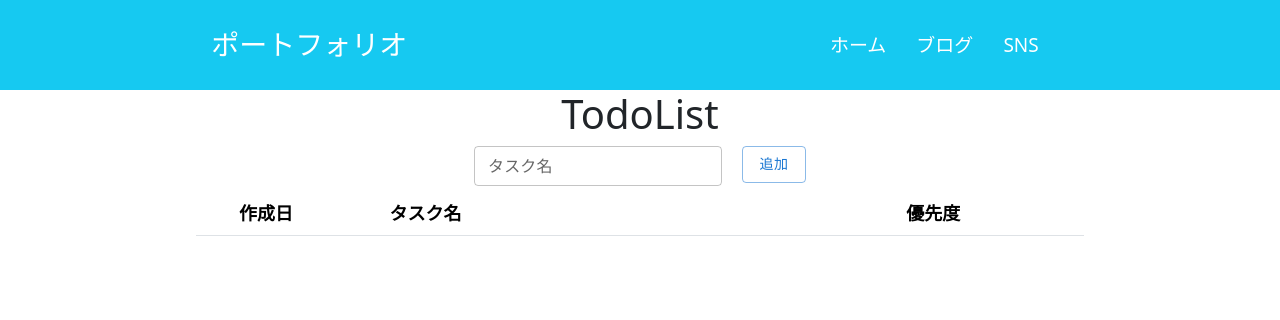
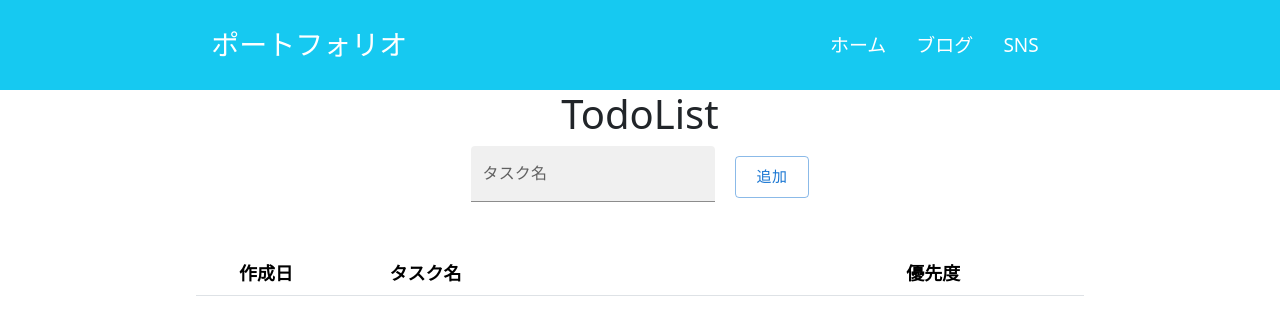
Before and after one commit to rin1351206/portfolio-app, a React (Create React App) app: page /todos in a window 1280 px wide. Shown: the top 320 px of the page. Built offline with nearby package versions, Linux system fonts and the light colour scheme.

Commit message:
Todo制限・レイアウト整理

```diff
--- /dev/null
+++ b/cspell.json
@@ -0,0 +1,3 @@
+{
+    "ignoreWords": ["todocontent"]
+}
--- a/package.json
+++ b/package.json
@@ -3,15 +3,19 @@
   "version": "0.1.0",
   "private": true,
   "dependencies": {
+    "@date-io/date-fns": "^3.0.0",
     "@emotion/react": "^11.11.3",
     "@emotion/styled": "^11.11.0",
     "@mui/icons-material": "^5.15.10",
     "@mui/material": "^5.15.11",
     "@mui/styled-engine-sc": "^6.0.0-alpha.17",
+    "@mui/x-date-pickers": "^6.19.5",
+    "@mui/x-date-pickers-pro": "^6.19.5",
     "@testing-library/jest-dom": "^6.4.2",
     "@testing-library/react": "^14.2.1",
     "@testing-library/user-event": "^14.5.2",
     "bootstrap": "^5.3.2",
+    "date-fns": "^3.3.1",
     "react": "^18.2.0",
     "react-bootstrap": "^2.10.1",
     "react-dom": "^18.2.0",
--- a/src/App.css
+++ b/src/App.css
@@ -94,18 +94,8 @@ body {
   height: 100vh;
 }
 
-.inputForm {
-  width: 80vh;
-  margin: 0 auto;
-  text-align: center;
-  position: relative;
-}
-
-.inputForm input {
-  width: 15rem;
-  height: 1.7rem;
-  padding: 0.5rem;
-  border: none;
+.input-form{
+  min-height: 80px;
 }
 
 .todoList {
--- a/src/components/Todos/InputForm.jsx
+++ b/src/components/Todos/InputForm.jsx
@@ -2,14 +2,15 @@ import React, {useState} from 'react'
 import Button from '@mui/material/Button';
 import TextField from '@mui/material/TextField';
 
-
 export const InputForm = ({taskList, setTaskList}) => {
-  const [inputText, setInputText] = useState("");
+  const [inputText, setInputText] = useState('');
+  const [error, setError] = useState(false);
+  const [helperText, setHelperText] = useState('');
 
   const handleSubmit = (e) => {
     e.preventDefault();
 
-    if (inputText !== "") {
+    if (inputText !== "" && inputText.length <= 20) {
       setTaskList([
         ...taskList,
         {
@@ -19,19 +20,42 @@ export const InputForm = ({taskList, setTaskList}) => {
           completed: false
         }
       ]);
-      setInputText("")
+      setInputText("");
+      setError(false);
+      setHelperText('');
+    } else if (inputText.length > 20) {
+      setError(true);
+      setHelperText('20文字以内で入力してください。');
+    } else if (inputText == ""){
+      setError(true);
+      setHelperText('タスク名を入力してください。');
     }
   }
 
   const handleChange  = (e) => {
     setInputText(e.target.value);
+    if(e.target.value.length <= 20){
+      setError(false);
+      setHelperText('');
+    }
   }
 
   return (
     <div className='input-form'>
       <form onSubmit={handleSubmit}>
-        <TextField id="outlined-basic" label="タスク名" variant="outlined" onChange={handleChange} value={inputText} size='small' className='input-text' style={{marginRight: '10px'}}/>
-        <Button type='submit' variant="outlined" className='add-btn' style={{marginLeft: '10px'}}>追加</Button>
+
+        <TextField
+          error={error}
+          id="filled-basic"
+          label="タスク名"
+          variant="filled"
+          helperText={helperText}
+          onChange={handleChange}
+          value={inputText}
+          className='input-text'
+          style={{marginRight: '10px'}}
+        />
+        <Button type='submit' variant="outlined" size="large" className='add-btn' style={{marginLeft: '10px', marginTop: '10px'}}>追加</Button>
       </form>
     </div>
   )
--- a/src/components/Todos/TodoList.jsx
+++ b/src/components/Todos/TodoList.jsx
@@ -21,7 +21,7 @@ function TodoList({ taskList, setTaskList }) {
 
     return (
         <div className='todo-list'>
-            <table className="table table-striped" style={{width: '70%', margin: 'auto'}} >
+            <table className="table table-striped" style={{width: '70%', margin: 'auto', marginTop: '20px', position: 'relative'}} >
                 <thead>
                     <tr className="todoHeader">
                         <th></th>
@@ -36,8 +36,8 @@ function TodoList({ taskList, setTaskList }) {
                         <tr className={`todo ${task.completed ? "completed" : ""}`} key={index}>
                             <td className='todoAction'>
                             <Checkbox
-                              sx={{ '& .MuiSvgIcon-root': { fontSize: 28 } }}
-                              onChange={() => handleComplete(task.id)}
+                                sx={{ '& .MuiSvgIcon-root': { fontSize: 28 } }}
+                                onChange={() => handleComplete(task.id)}
                             />
                             </td>
                             <td className="todoDate" id='todocontent'>
```
Also changed, not shown: 1 other file (tests, documents, lock files or other folders).
